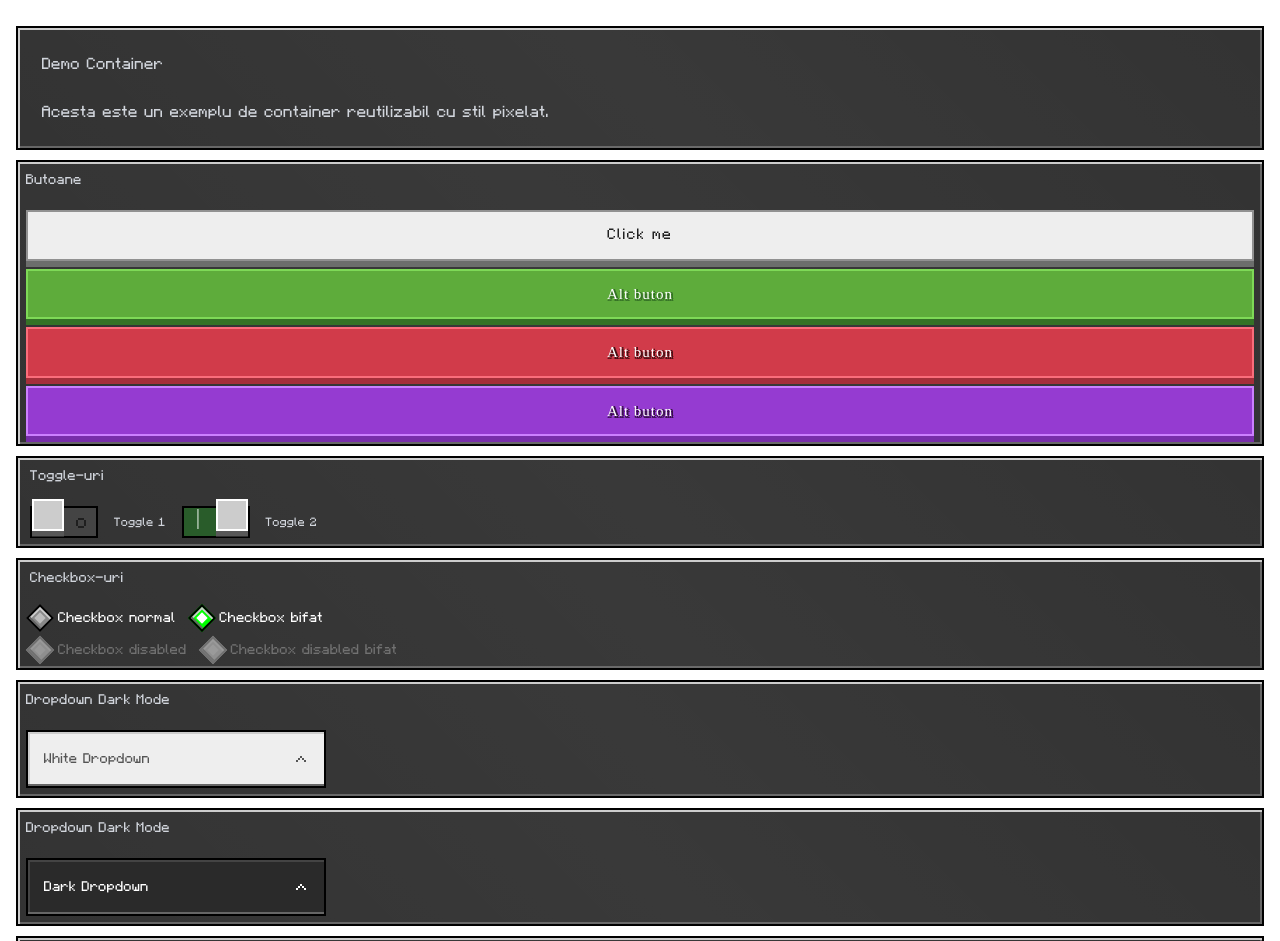
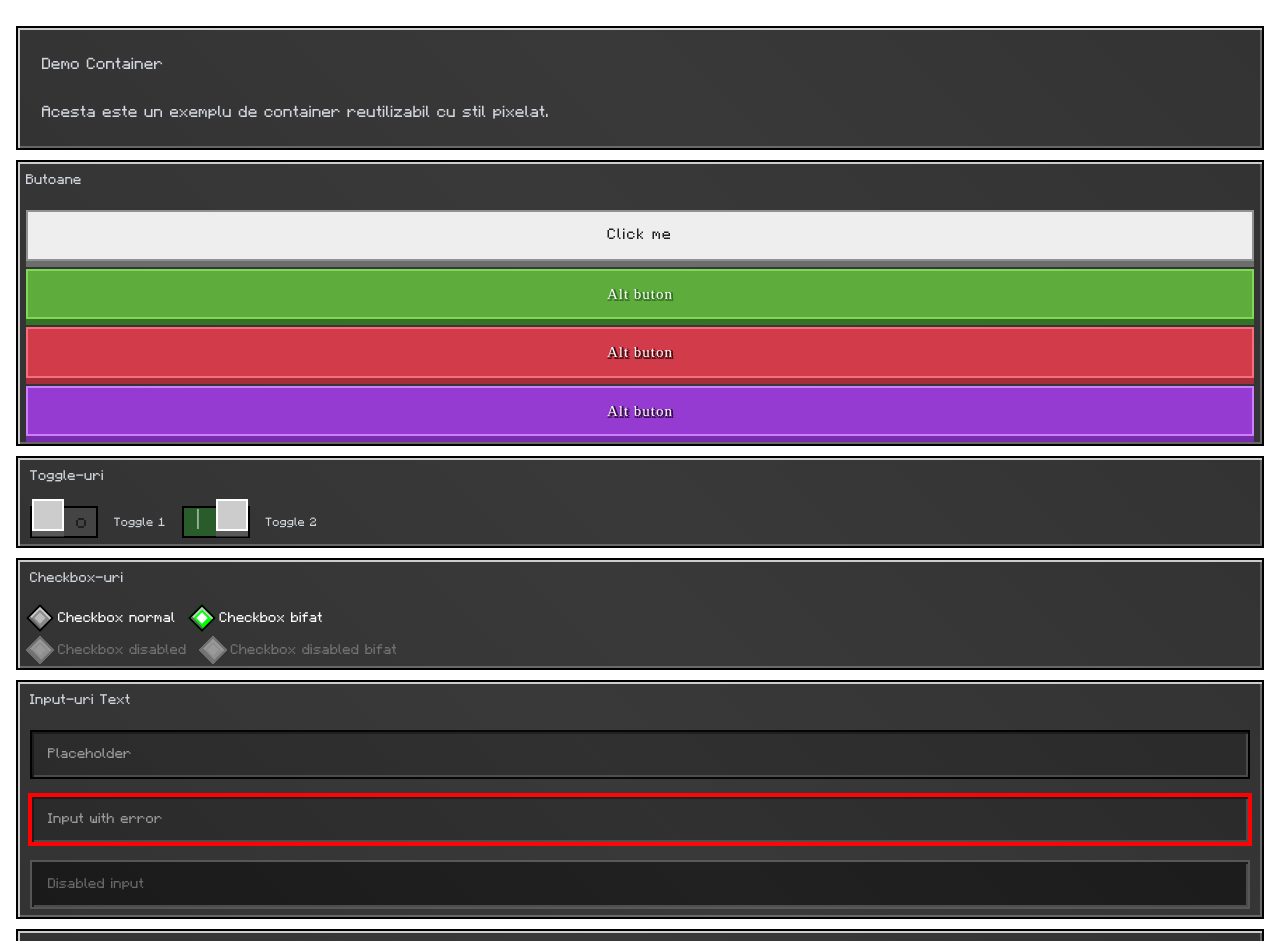
Before and after one commit to ComaTV/Minecraft-UI-Components-, a React (Vite) app: page / in a window 1280 px wide. Shown: the top 941 px of the page. Built offline with nearby package versions, Linux system fonts and the light colour scheme; a web font is replaced by a local one.

Commit message:
InputText

```diff
--- a/src/Home.jsx
+++ b/src/Home.jsx
@@ -6,6 +6,7 @@ import Slider from "./components/Slider";
 import Dropdown from "./components/Dropdown";
 import Container from "./components/Container";
 import Checkbox from "./components/Checkbox";
+import Input from "./components/Input";
 import poza from "./assets/react.svg"; // sau orice altă imagine
 
 export default function Home() {
@@ -68,6 +69,27 @@ export default function Home() {
               onChange={(checked) => console.warn("Checkbox disabled bifat:", checked)}
             />
           </div>
+        </div>
+      </Container>
+
+      {/* Exemplu 3.2: Container pentru input-uri - cu Tailwind */}
+      <Container className="compact mt-4">
+        <h3 className="text-gray-300 mb-3 text-sm">Input-uri Text</h3>
+        <div className="flex flex-col gap-4">
+          <Input
+            placeholder="Placeholder"
+            onChange={(value) => console.warn("Input value:", value)}
+          />
+          <Input
+            placeholder="Input with error"
+            error={true}
+            onChange={(value) => console.warn("Error input:", value)}
+          />
+          <Input
+            placeholder="Disabled input"
+            disabled={true}
+            onChange={(value) => console.warn("Disabled input:", value)}
+          />
         </div>
       </Container>
 
--- /dev/null
+++ b/src/components/Input.jsx
@@ -0,0 +1,44 @@
+import React from 'react';
+import './css/input.css';
+
+const Input = ({
+  placeholder,
+  value,
+  onChange,
+  disabled = false,
+  error = false,
+  type = 'text',
+  id,
+  className = ''
+}) => {
+  const handleChange = (e) => {
+    if (disabled) return;
+    if (onChange) {
+      onChange(e.target.value);
+    }
+  };
+
+  const getWrapperClasses = () => {
+    const classes = ['input-wrapper'];
+    if (disabled) classes.push('disabled');
+    if (error) classes.push('error');
+    if (className) classes.push(className);
+    return classes.join(' ');
+  };
+
+  return (
+    <div className={getWrapperClasses()}>
+      <input
+        type={type}
+        className="input-field"
+        placeholder={placeholder}
+        value={value}
+        onChange={handleChange}
+        disabled={disabled}
+        id={id}
+      />
+    </div>
+  );
+};
+
+export default Input;
--- /dev/null
+++ b/src/components/css/input.css
@@ -0,0 +1,81 @@
+.input-wrapper {
+  font-family: 'MinecraftRegular';
+  display: flex;
+  flex-direction: column;
+  gap: 8px;
+  width: 100%;
+}
+
+.input-label {
+  color: #dddddd;
+  font-size: 14px;
+  line-height: 1;
+  text-align: left;
+}
+
+.input-field {
+  background-color: #2a2a2a;
+  border: 2px solid #000000;
+  padding: 12px 16px;
+  font-family: 'MinecraftRegular';
+  font-size: 14px;
+  color: #dddddd;
+  outline: none;
+  box-shadow:
+    inset 2px 2px 0px #1a1a1a,
+    inset -2px -2px 0px #4a4a4a;
+  transition: all 0s ease;
+}
+
+.input-field::placeholder {
+  color: #999999;
+  font-family: 'MinecraftRegular';
+  font-size: 14px;
+}
+
+.input-field:focus {
+  box-shadow:
+    inset 2px 2px 0px #1a1a1a,
+    inset -2px -2px 0px #4a4a4a,
+    0 0 0 2px #ffffff;
+}
+
+.input-description {
+  color: #dddddd;
+  font-size: 12px;
+  line-height: 1;
+  text-align: left;
+}
+
+/* Disabled state */
+.input-wrapper.disabled .input-field {
+  background-color: #1a1a1a;
+  border-color: #555555;
+  color: #666666;
+  cursor: not-allowed;
+}
+
+.input-wrapper.disabled .input-label {
+  color: #999999;
+}
+
+.input-wrapper.disabled .input-description {
+  color: #999999;
+}
+
+.input-wrapper.disabled .input-field::placeholder {
+  color: #666666;
+}
+
+/* Error state */
+.input-wrapper.error .input-field {
+  border-color: #ff0000;
+  box-shadow:
+    inset 2px 2px 0px #1a1a1a,
+    inset -2px -2px 0px #4a4a4a,
+    0 0 0 2px #ff0000;
+}
+
+.input-wrapper.error .input-description {
+  color: #ff6666;
+}
```
